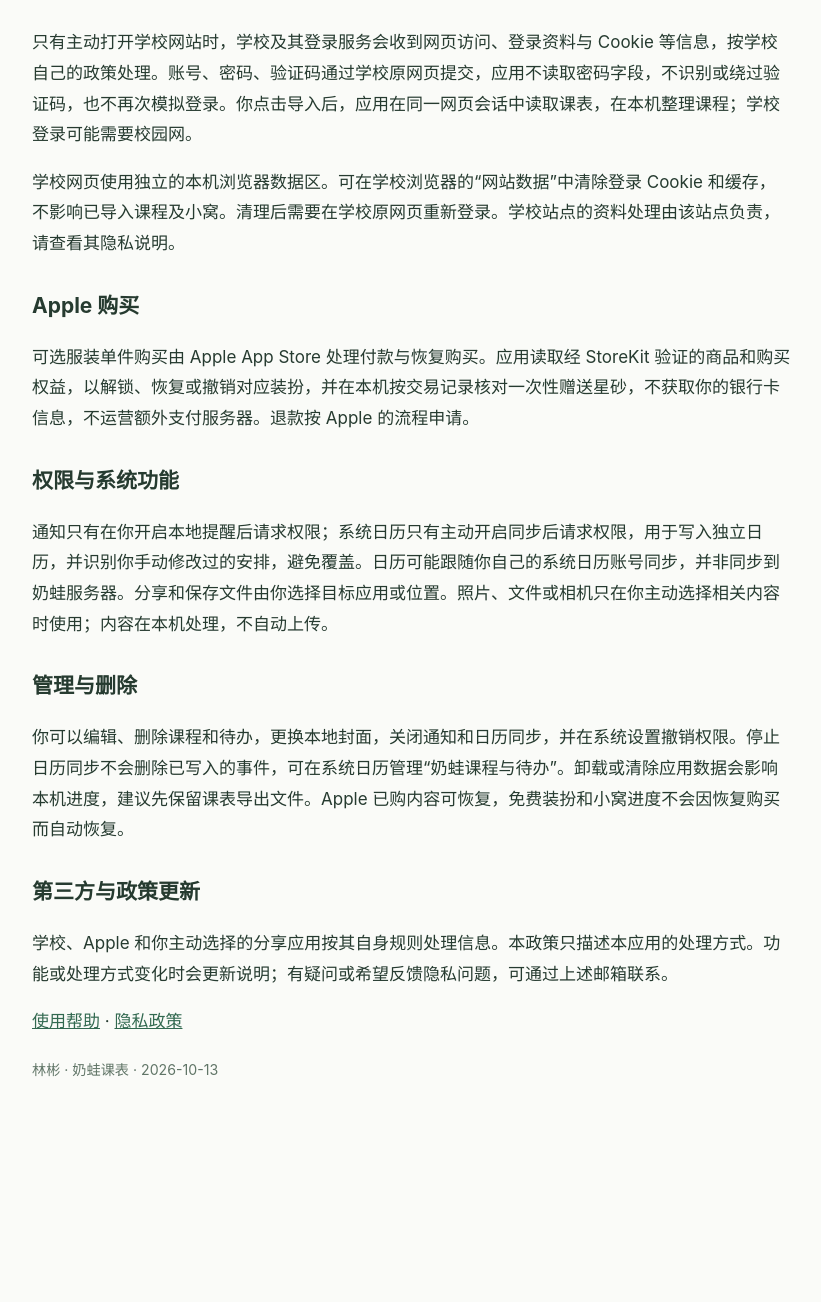
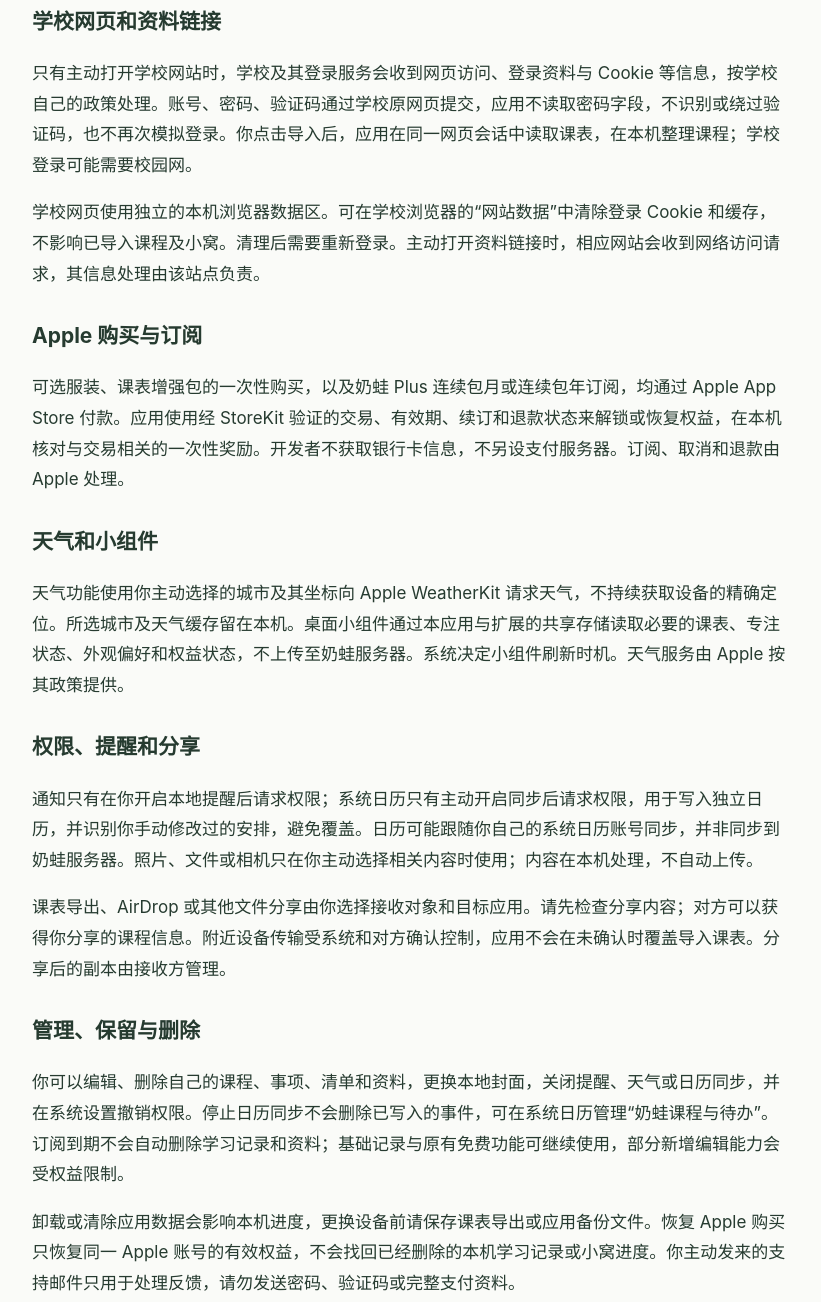
Before and after one commit to luobu7875-ctrl/naiwa-campus-support, a plain HTML site: page privacy.html in a window 1280 px wide. Shown: the part 423-1725 px from the top of the page, without its empty margins (228-1049 px from the left). Before the commit the page ends 1547 px from the top, so only its background shows below. Drawn offline with Linux system fonts and the light colour scheme.

Commit message:
Document 1.0.1 Plus, coursework, weather and on-device privacy

```diff
--- a/privacy.html
+++ b/privacy.html
@@ -1,9 +1,10 @@
-<!doctype html><html lang="zh-CN"><meta charset="utf-8"><meta name="viewport" content="width=device-width, initial-scale=1"><title>奶蛙课表隐私政策 · 奶蛙课表</title><style>body{font:17px/1.8 -apple-system,BlinkMacSystemFont,"PingFang SC",sans-serif;margin:0;color:#263b30;background:#fafbf8}main{max-width:760px;margin:auto;padding:40px 24px}h1{font-size:29px}h2{font-size:21px;margin-top:28px}a{color:#326950}small{color:#607567}li{margin-bottom:8px}</style><main><h1>奶蛙课表隐私政策</h1>
-<p>本政策说明奶蛙课表 iOS 本机版（1.0）怎样处理信息。运营者为林彬，联系邮箱 <a href="mailto:luobu7875@gmail.com">luobu7875@gmail.com</a>。</p>
-<h2>本机信息</h2><p>课程、待办、专注记录、小窝进度、免费装扮、应用设置，以及你选择的本地音乐和唱片封面保存在设备上。应用没有自建账号、云存档、广告或行为分析服务，不向原奶蛙服务器上传这些内容，也不收集设备指纹用于封禁。系统备份是否保留应用数据，由你自己的 Apple 设备设置决定。</p>
-<h2>学校网页</h2><p>只有主动打开学校网站时，学校及其登录服务会收到网页访问、登录资料与 Cookie 等信息，按学校自己的政策处理。账号、密码、验证码通过学校原网页提交，应用不读取密码字段，不识别或绕过验证码，也不再次模拟登录。你点击导入后，应用在同一网页会话中读取课表，在本机整理课程；学校登录可能需要校园网。</p><p>学校网页使用独立的本机浏览器数据区。可在学校浏览器的“网站数据”中清除登录 Cookie 和缓存，不影响已导入课程及小窝。清理后需要在学校原网页重新登录。学校站点的资料处理由该站点负责，请查看其隐私说明。</p>
-<h2>Apple 购买</h2><p>可选服装单件购买由 Apple App Store 处理付款与恢复购买。应用读取经 StoreKit 验证的商品和购买权益，以解锁、恢复或撤销对应装扮，并在本机按交易记录核对一次性赠送星砂，不获取你的银行卡信息，不运营额外支付服务器。退款按 Apple 的流程申请。</p>
-<h2>权限与系统功能</h2><p>通知只有在你开启本地提醒后请求权限；系统日历只有主动开启同步后请求权限，用于写入独立日历，并识别你手动修改过的安排，避免覆盖。日历可能跟随你自己的系统日历账号同步，并非同步到奶蛙服务器。分享和保存文件由你选择目标应用或位置。照片、文件或相机只在你主动选择相关内容时使用；内容在本机处理，不自动上传。</p>
-<h2>管理与删除</h2><p>你可以编辑、删除课程和待办，更换本地封面，关闭通知和日历同步，并在系统设置撤销权限。停止日历同步不会删除已写入的事件，可在系统日历管理“奶蛙课程与待办”。卸载或清除应用数据会影响本机进度，建议先保留课表导出文件。Apple 已购内容可恢复，免费装扮和小窝进度不会因恢复购买而自动恢复。</p>
-<h2>第三方与政策更新</h2><p>学校、Apple 和你主动选择的分享应用按其自身规则处理信息。本政策只描述本应用的处理方式。功能或处理方式变化时会更新说明；有疑问或希望反馈隐私问题，可通过上述邮箱联系。</p>
-<p><a href="support.html">使用帮助</a> · <a href="privacy.html">隐私政策</a></p><small>林彬 · 奶蛙课表 · 2026-10-13</small></main></html>
+<!doctype html><html lang="zh-CN"><meta charset="utf-8"><meta name="viewport" content="width=device-width, initial-scale=1"><title>奶蛙课表隐私政策 · 奶蛙课表</title><style>body{font:17px/1.8 -apple-system,BlinkMacSystemFont,"PingFang SC",sans-serif;margin:0;color:#263b30;background:#fafbf8}main{max-width:760px;margin:auto;padding:40px 24px}h1{font-size:29px}h2{font-size:21px;margin-top:28px}a{color:#326950}small{color:#607567}li{margin-bottom:8px}a:focus-visible{outline:2px solid #326950;outline-offset:4px}</style><main><h1>奶蛙课表隐私政策</h1>
+<p>本政策说明奶蛙课表 iOS 本机版（1.0.1）怎样处理信息。运营者为林彬，联系邮箱 <a href="mailto:luobu7875@gmail.com">luobu7875@gmail.com</a>。</p>
+<h2>本机信息</h2><p>课程、待办与作业、考试、复习清单、课程资料文字和链接、专注记录、小窝进度、装扮、应用设置，以及你选择的本地音乐和封面保存在设备上。应用没有自建账号、云存档、广告或行为分析服务，不向原奶蛙服务器上传这些内容，也不收集设备指纹用于封禁。系统备份是否保留应用数据，由你自己的 Apple 设备设置决定。</p>
+<h2>学校网页和资料链接</h2><p>只有主动打开学校网站时，学校及其登录服务会收到网页访问、登录资料与 Cookie 等信息，按学校自己的政策处理。账号、密码、验证码通过学校原网页提交，应用不读取密码字段，不识别或绕过验证码，也不再次模拟登录。你点击导入后，应用在同一网页会话中读取课表，在本机整理课程；学校登录可能需要校园网。</p><p>学校网页使用独立的本机浏览器数据区。可在学校浏览器的“网站数据”中清除登录 Cookie 和缓存，不影响已导入课程及小窝。清理后需要重新登录。主动打开资料链接时，相应网站会收到网络访问请求，其信息处理由该站点负责。</p>
+<h2>Apple 购买与订阅</h2><p>可选服装、课表增强包的一次性购买，以及奶蛙 Plus 连续包月或连续包年订阅，均通过 Apple App Store 付款。应用使用经 StoreKit 验证的交易、有效期、续订和退款状态来解锁或恢复权益，在本机核对与交易相关的一次性奖励。开发者不获取银行卡信息，不另设支付服务器。订阅、取消和退款由 Apple 处理。</p>
+<h2>天气和小组件</h2><p>天气功能使用你主动选择的城市及其坐标向 Apple WeatherKit 请求天气，不持续获取设备的精确定位。所选城市及天气缓存留在本机。桌面小组件通过本应用与扩展的共享存储读取必要的课表、专注状态、外观偏好和权益状态，不上传至奶蛙服务器。系统决定小组件刷新时机。天气服务由 Apple 按其政策提供。</p>
+<h2>权限、提醒和分享</h2><p>通知只有在你开启本地提醒后请求权限；系统日历只有主动开启同步后请求权限，用于写入独立日历，并识别你手动修改过的安排，避免覆盖。日历可能跟随你自己的系统日历账号同步，并非同步到奶蛙服务器。照片、文件或相机只在你主动选择相关内容时使用；内容在本机处理，不自动上传。</p><p>课表导出、AirDrop 或其他文件分享由你选择接收对象和目标应用。请先检查分享内容；对方可以获得你分享的课程信息。附近设备传输受系统和对方确认控制，应用不会在未确认时覆盖导入课表。分享后的副本由接收方管理。</p>
+<h2>管理、保留与删除</h2><p>你可以编辑、删除自己的课程、事项、清单和资料，更换本地封面，关闭提醒、天气或日历同步，并在系统设置撤销权限。停止日历同步不会删除已写入的事件，可在系统日历管理“奶蛙课程与待办”。订阅到期不会自动删除学习记录和资料；基础记录与原有免费功能可继续使用，部分新增编辑能力会受权益限制。</p><p>卸载或清除应用数据会影响本机进度，更换设备前请保存课表导出或应用备份文件。恢复 Apple 购买只恢复同一 Apple 账号的有效权益，不会找回已经删除的本机学习记录或小窝进度。你主动发来的支持邮件只用于处理反馈，请勿发送密码、验证码或完整支付资料。</p>
+<h2>第三方与政策更新</h2><p>学校、Apple、资料网站和你主动选择的分享应用按其自身规则处理信息。本政策只描述本应用的处理方式。功能或处理方式变化时会更新说明；有疑问可通过上述邮箱联系。</p>
+<p><a href="support.html">使用帮助</a> · <a href="privacy.html">隐私政策</a></p><small>林彬 · 奶蛙课表 · 更新于 2026-10-27</small></main></html>
```
